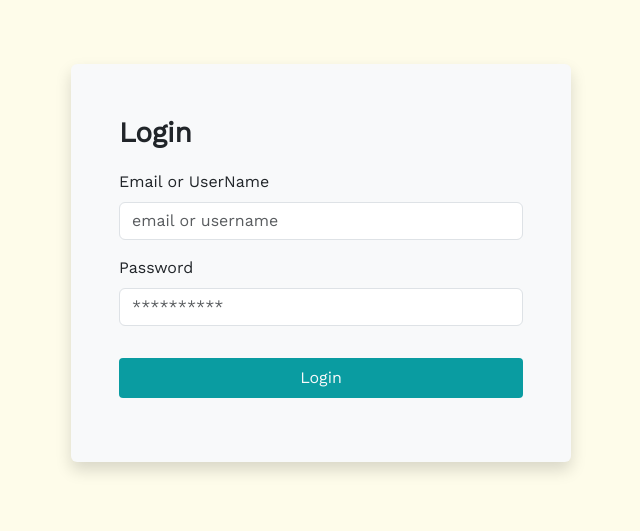
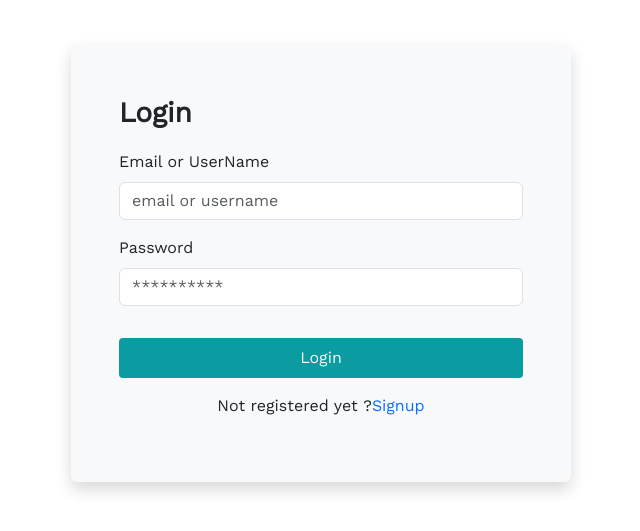
Before and after one commit to anjaliShow/anjali-blog-apps-client, a React (Vite) app: page /login in a window 1280 px wide. Shown: the part 113-644 px from the top of the page, without its empty margins (319-959 px from the left). Built offline with nearby package versions, Linux system fonts and the light colour scheme.

Commit message:
add live api

```diff
--- a/src/App.css
+++ b/src/App.css
@@ -67,6 +67,16 @@
   /* object-fit: contain; */
   /* border-radius: 10px; */
 }
+.card_img {
+  width: 25rem;
+  height: 400px;
+}
+@media only screen and (max-width: 600px) {
+  .card_img {
+    max-width: 23rem;
+    max-height: 35rem;
+  }
+}
 .blogcard_content {
   width: 800px;
 }
--- a/src/components/BlogCard.jsx
+++ b/src/components/BlogCard.jsx
@@ -18,8 +18,8 @@ const BlogCard = ({ data }) => {
   return (
     <>
       <Suspense fallback={<Loading />}>
-        <div className="col-sm my-4">
-          <div className="card" style={{ width: '25rem', height: '35rem' }}>
+        <div className="col-sm my-4 shadow-4">
+          <div className="card card_img">
             <img
               src={data?.image}
               className="card-img-top thumbnail_img"
--- a/src/index.css
+++ b/src/index.css
@@ -5,5 +5,5 @@ body {
   /* font-family: "Roboto", sans-serif; */
   font-family: 'Merriweather', serif;
   box-sizing: border-box;
-  background-color: rgb(254, 252, 234);
+  /* background-color: rgb(254, 252, 234); */
 }
--- a/src/pages/Auth/Login.jsx
+++ b/src/pages/Auth/Login.jsx
@@ -4,7 +4,7 @@ import { FomInputs } from '../../components/FomInputs';
 import axios from 'axios';
 import { ToastContainer, toast } from 'react-toastify';
 import 'react-toastify/dist/ReactToastify.css';
-import { useNavigate } from 'react-router-dom';
+import { Link, useNavigate } from 'react-router-dom';
 import { useDispatch } from 'react-redux';
 import { login } from '../../redux/slices/authSlice';
 
@@ -15,7 +15,7 @@ const Login = () => {
   });
   const [erros, setErrors] = useState({});
   const navigate = useNavigate();
-  const dispatch = useDispatch()
+  const dispatch = useDispatch();
 
   const handleChange = (e) => {
     setLoginData({ ...loginData, [e.target.name]: e.target.value });
@@ -40,7 +40,10 @@ const Login = () => {
 
       if (validateErrors()) {
         await axios
-          .post('http://localhost:8000/api/v1/user/login', loginData)
+          .post(
+            'https://anj-blog-app-server.onrender.com/api/v1/user/login',
+            loginData
+          )
           .then((res) => {
             // dispatch(login(res?.data?.token))
 
@@ -94,6 +97,15 @@ const Login = () => {
               Login
             </button>
           </div>
+          <p className="text-center">
+            Not registered yet ?
+            <Link
+              className="text-primary curser text-decoration-none ml-2"
+              to={'/register'}
+            >
+              Signup
+            </Link>
+          </p>
         </form>
       </div>
     </>
--- a/src/pages/Auth/Register.jsx
+++ b/src/pages/Auth/Register.jsx
@@ -79,7 +79,7 @@ const Register = () => {
         formData.append('avatar', userData.avatar);
 
         await axios
-          .post('http://localhost:8000/api/v1/user/register', formData)
+          .post('https://anj-blog-app-server.onrender.com/api/v1/user/register', formData)
           .then((res) => {
             // console.log('res', res);
             toast.success(res.data?.message, {
```
